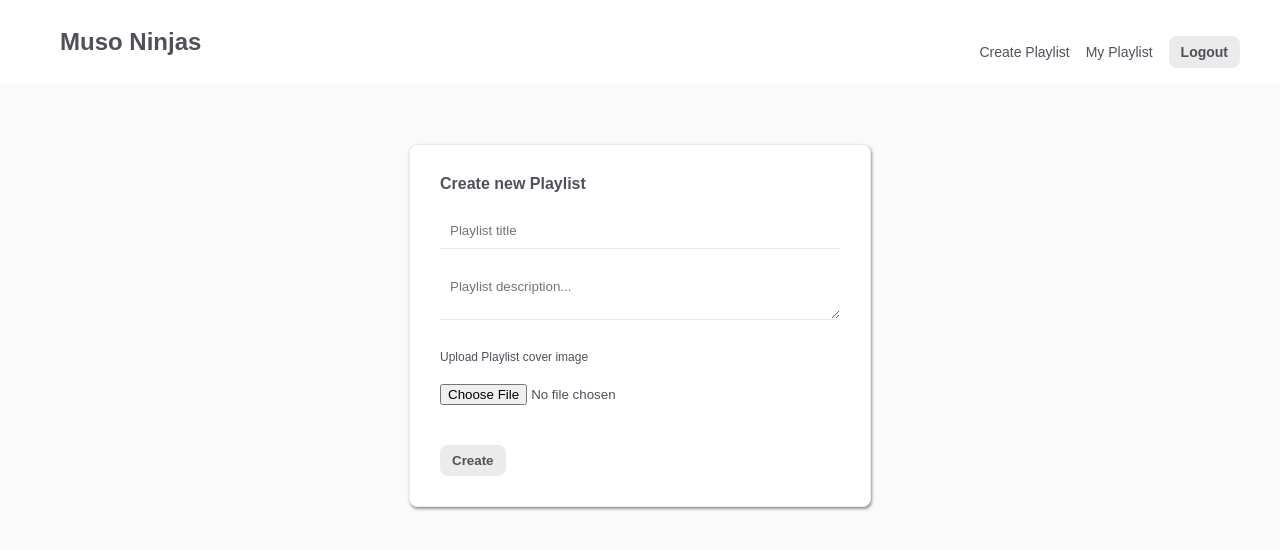
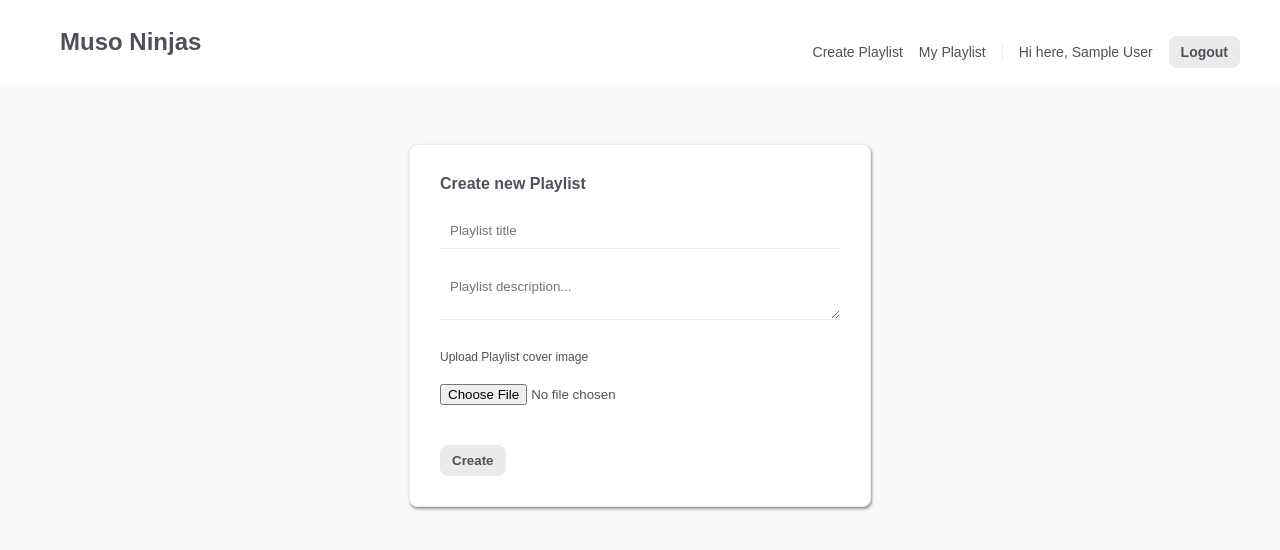
Before and after one commit to Gideon-Daniels/Vue-Muso-Ninja, a Vue app: page /playlist/create in a window 1280 px wide. Shown: the top 550 px of the page. Built offline with nearby package versions, Linux system fonts and the light colour scheme; no server answers; sample sign-in values are in the browser's storage.

Commit message:
finished Tut Muso

```diff
--- a/src/components/AddSong.vue
+++ b/src/components/AddSong.vue
@@ -4,7 +4,7 @@
     <form v-if="showForm" @submit.prevent="handleSubmit">
       <h4>Add a New Song</h4>
       <input type="text" placeholder="Song title" required v-model="title" />
-      <input type="text" placeholder="Song title" required v-model="artist" />
+      <input type="text" placeholder="Song artist" required v-model="artist" />
       <button>Add</button>
     </form>
   </div>
@@ -19,7 +19,7 @@ export default {
     const title = ref("");
     const artist = ref("");
     const showForm = ref(false);
-    const { updateDoc } = useDocument('playlist', props.playlist.id)
+    const { updateDoc } = useDocument('playlists', props.playlist.id)
 
     const handleSubmit = async () => {
       const newSong = {
@@ -32,6 +32,7 @@ export default {
       })
       title.value = ""
       artist.value = ""
+      showForm.value = false
     };
 
     return { title, artist, showForm, handleSubmit };
--- a/src/components/Navbar.vue
+++ b/src/components/Navbar.vue
@@ -6,6 +6,7 @@
             <div v-if="user">
                 <router-link :to="{ name: 'CreatePlaylist'}">Create Playlist</router-link>
                 <router-link :to="{ name: 'UserPlaylists'}">My Playlist</router-link>
+                <span>Hi here, {{ user.displayName }}</span>
                 <button @click="handleClick">Logout</button>
             </div>
            <div v-else>
@@ -65,4 +66,11 @@ export default {
         margin-left: 16px;
         font-size: 14px;
     }
+    span {
+        font-size: 14px;
+        display: inline-block;
+        margin-left: 16px;
+        padding-left: 16px;
+        border-left: 1px solid #eee;
+    }
 </style>
--- a/src/views/playlist/PlaylistDetails.vue
+++ b/src/views/playlist/PlaylistDetails.vue
@@ -16,7 +16,7 @@
   <!-- song list -->
   <div class="song-list">
     <div v-if="!playlist.songs.length">No songs have been added to this playlist yet.</div>
-    <div class="single-song" v-for="song in playlist.song" :key="song.id">
+    <div class="single-song" v-for="song in playlist.songs" :key="song.id">
       <div class="details">
         <h3>{{ song.title }}</h3>
         <p> {{ song.artist }}</p>
@@ -60,7 +60,7 @@ export default {
 
       const handleClick = async (id) => {
          const songs = playlist.value.songs.filter( (song) => song.id != id)
-         await updateDoc({ songs: songs})
+         await updateDoc({ songs})
       }
 
     return { error, playlist, ownership, handleDelete, handleClick }
```
Also changed, not shown: 1 other file (tests, documents, lock files or other folders).
